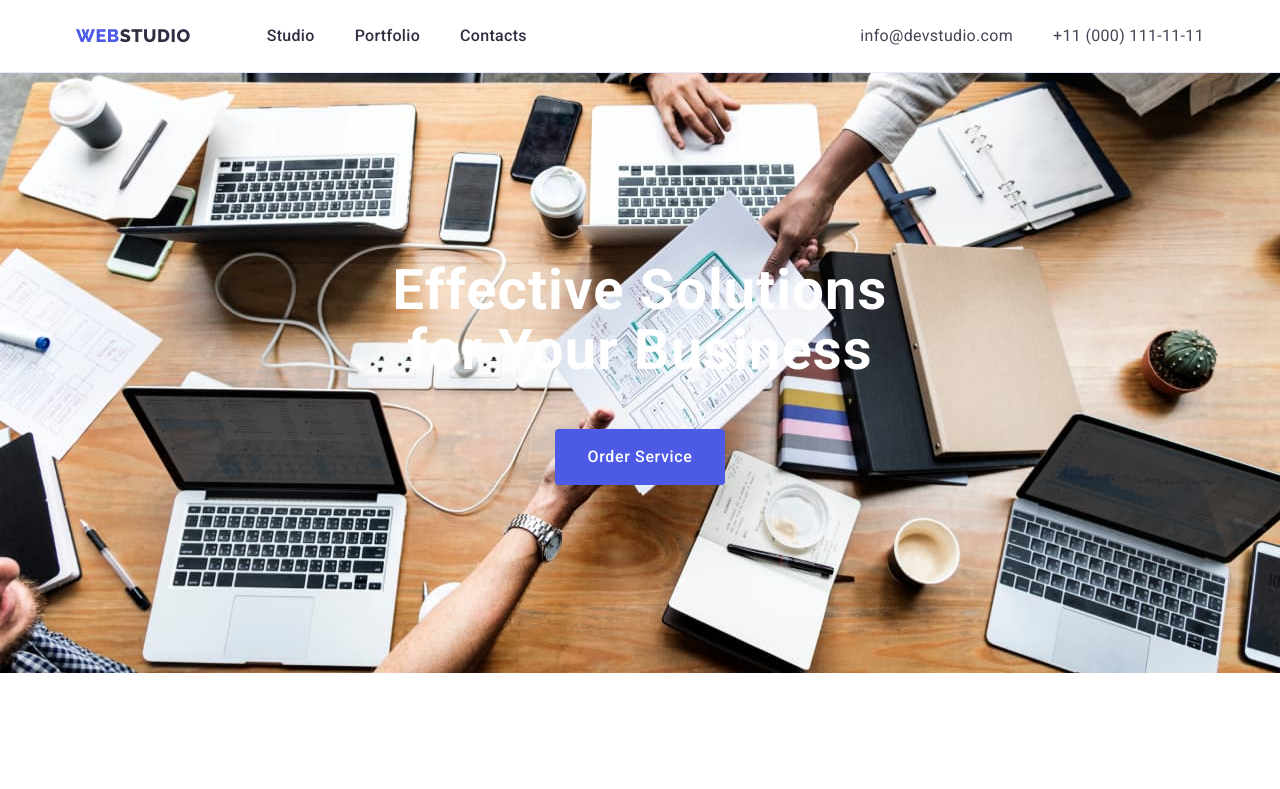
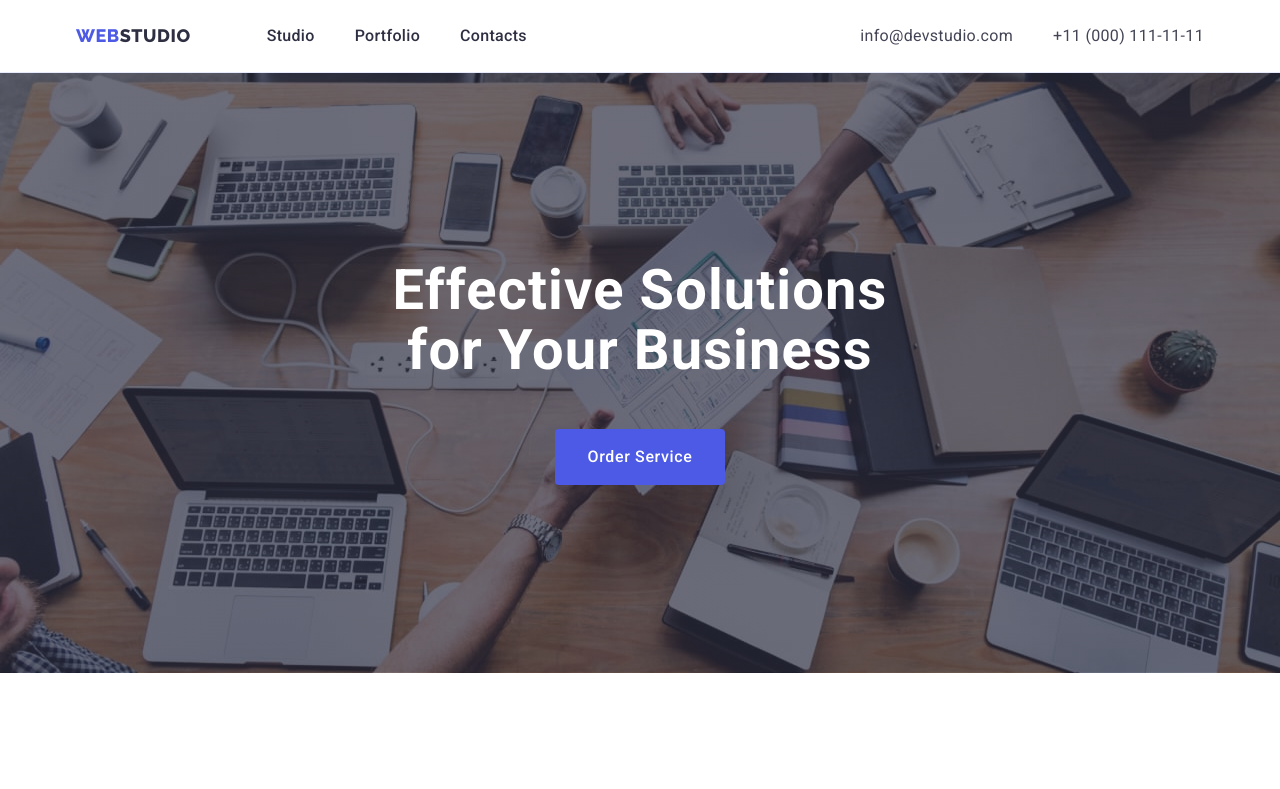
Before and after one commit to IgorWolfPt/goit-markup-hw-04, a plain HTML site: page index.html in a window 1280 px wide. Shown: the top 789 px of the page. Drawn offline with nearby package versions, Linux system fonts and the light colour scheme.

Commit message:
hw4-step2

```diff
--- a/css/styles.css
+++ b/css/styles.css
@@ -14,6 +14,7 @@ body {
     --color-brend-light: #F4F4FD;
     --color-logo: #404bbf;
     --color-border: #E7E9FC;
+    --color-gray: rgba(46, 47, 66, 0.70);
 }
 
 h1, h2, h3, h4, h5, h6, p {
@@ -171,7 +172,7 @@ img {
 .section-first {
     padding: 188px 0;
     background-color: var(--color-brend-durck);
-    background-image: url('../images/people-office\ 1.jpg');
+    background-image: linear-gradient(var(--color-gray), var(--color-gray) ), url('../images/people-office\ 1.jpg');
     background-repeat: no-repeat;
     background-position: center;
     background-size: cover;
```
